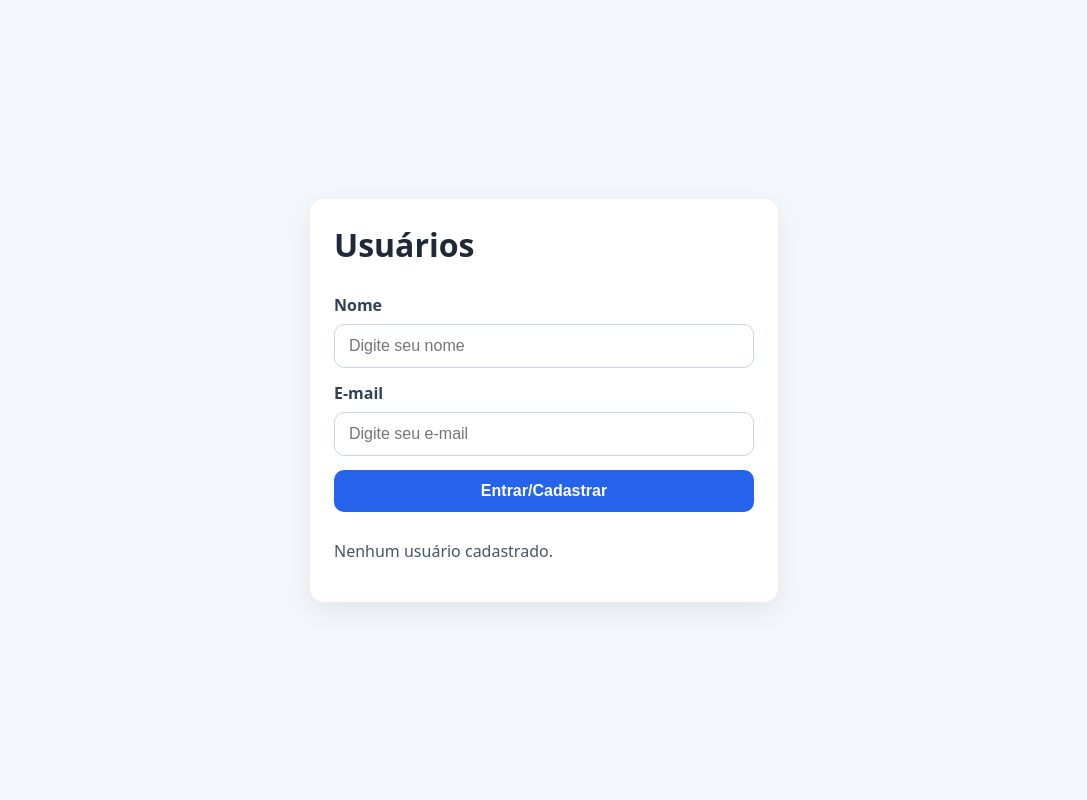
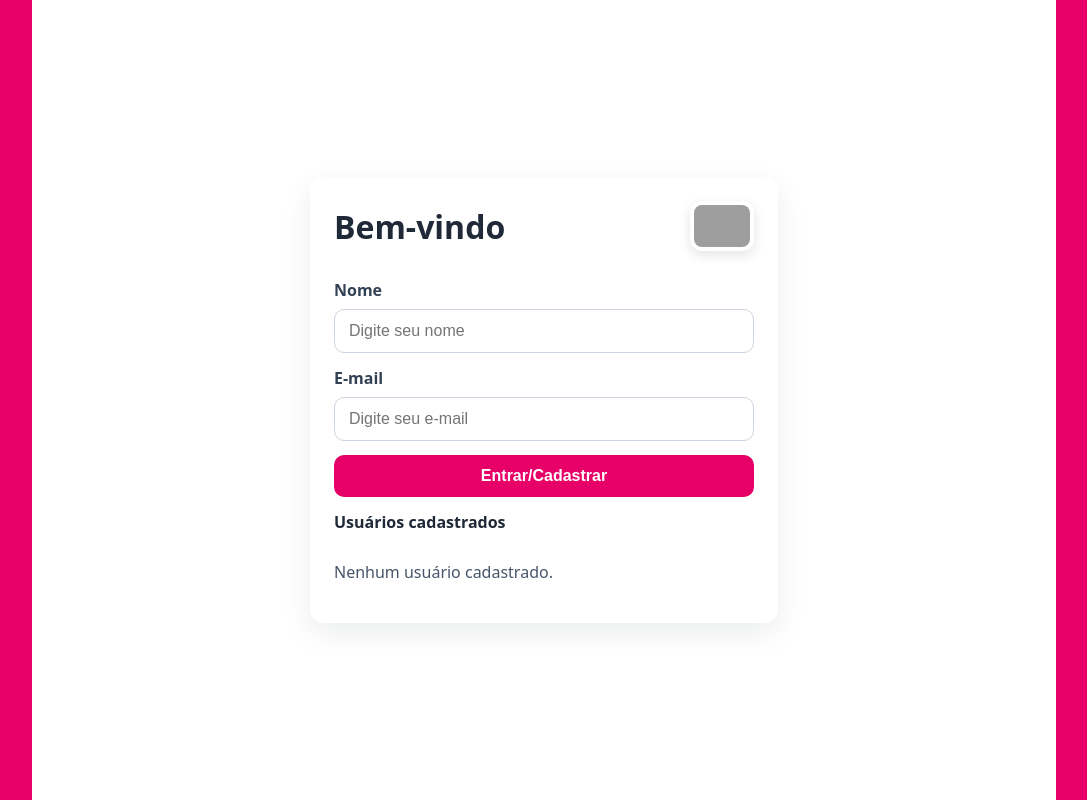
Before and after one commit to Claude-Impact-Lab/bootcamp-tech-afya, a FastAPI app: page / in a window 1280 px wide. Shown: the whole page, without its empty margins (96-1183 px from the left). Run offline with FastAPI, Linux system fonts and the light colour scheme; data that the repository does not hold is empty; grey boxes are pictures that could not be loaded.

Commit message:
Alteração do layout inicial

```diff
--- a/app/templates/index.html
+++ b/app/templates/index.html
@@ -12,7 +12,7 @@
       place-items: center;
       min-height: 100vh;
       margin: 0;
-      background: #f4f7fb;
+      background: linear-gradient(to right, #E60067 0%, #E60067 10%, #ffffff 10%, #ffffff 90%, #E60067 90%, #E60067 100%);
       color: #1f2937;
     }
 
@@ -24,9 +24,26 @@
       padding: 24px;
     }
 
+    .header {
+      display: flex;
+      justify-content: space-between;
+      align-items: center;
+      gap: 16px;
+      margin-bottom: 16px;
+    }
+
+    .logo-top {
+      width: 56px;
+      height: auto;
+      object-fit: contain;
+      border-radius: 12px;
+      background: #ffffff;
+      padding: 4px;
+      box-shadow: 0 4px 12px rgba(15, 23, 42, 0.12);
+    }
+
     h1 {
-      margin-top: 0;
-      margin-bottom: 16px;
+      margin: 0;
       font-size: 2rem;
     }
 
@@ -74,7 +91,7 @@
     .botao {
       border: none;
       border-radius: 10px;
-      background: #2563eb;
+      background: #E60067;
       color: white;
       padding: 12px 16px;
       font-size: 1rem;
@@ -84,14 +101,17 @@
     }
 
     .botao:hover {
-      background: #1d4ed8;
+      background: #bf0059;
     }
   </style>
 </head>
 
 <body>
   <div class="container">
-    <h1>Usuários</h1>
+    <div class="header">
+      <h1>Bem-vindo</h1>
+      <img class="logo-top" src="https://companieslogo.com/img/orig/AFYA_BIG-54d3e65a.png?t=1742570503" alt="Logo Afya" />
+    </div>
 
     <form class="form-cadastro">
       <div class="campo">
@@ -105,6 +125,7 @@
       </div>
 
       <button class="botao" type="submit">Entrar/Cadastrar</button>
+      <p style="font-weight: 700; margin: 0;">Usuários cadastrados</p>
     </form>
 
     <ul id="lista-usuarios"></ul>
```
Also changed, not shown: 1 other file.
